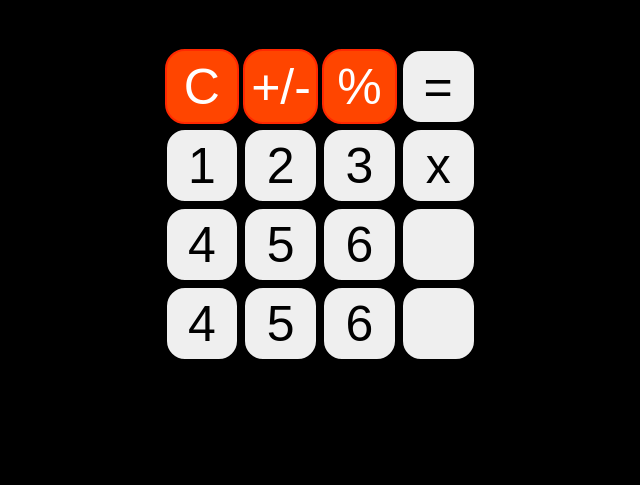
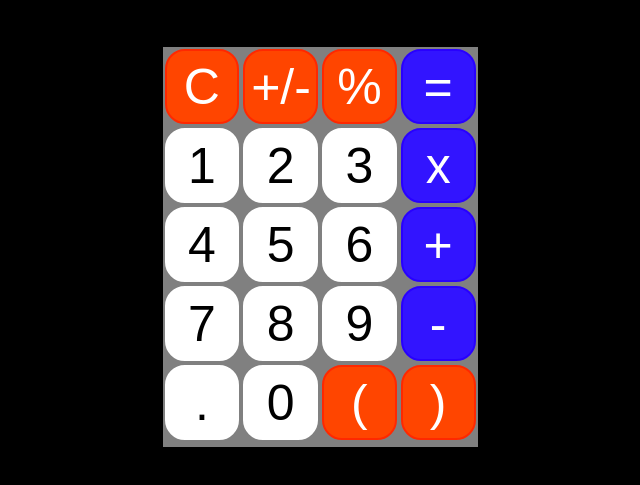
Before and after one commit to Pancho00/calculadora, a plain HTML site: page index.html in a window 1280 px wide. Shown: the part 61-546 px from the top of the page, without its empty margins (320-960 px from the left). Drawn offline with Linux system fonts and the light colour scheme.

Commit message:
Edicion de styles y modificacion de algunos botones

```diff
--- a/index.html
+++ b/index.html
@@ -16,25 +16,31 @@
             <input class="button naranjo" type="button" value="C">
             <input class="button naranjo" type="button" value="+/-">
             <input class="button naranjo" type="button" value="%">
-            <input class="button" type="button" value="=">
+            <input class="button azul" type="button" value="=">
         </div>
         <div class="flexbotones">
-            <input class="button" type="button" value="1">
-            <input class="button" type="button" value="2">
-            <input class="button" type="button" value="3">
-            <input class="button" type="button" value="x">
+            <input class="button blanco" type="button" value="1">
+            <input class="button blanco" type="button" value="2">
+            <input class="button blanco" type="button" value="3">
+            <input class="button azul" type="button" value="x">
         </div>
         <div class="flexbotones">
-            <input class="button" type="button" value="4">
-            <input class="button" type="button" value="5">
-            <input class="button" type="button" value="6">
-            <input class="button" type="button" value="">
+            <input class="button blanco" type="button" value="4">
+            <input class="button blanco" type="button" value="5">
+            <input class="button blanco" type="button" value="6">
+            <input class="button azul" type="button" value="+">
         </div>
         <div class="flexbotones">
-            <input class="button" type="button" value="4">
-            <input class="button" type="button" value="5">
-            <input class="button" type="button" value="6">
-            <input class="button" type="button" value="">
+            <input class="button blanco" type="button" value="7">
+            <input class="button blanco" type="button" value="8">
+            <input class="button blanco" type="button" value="9">
+            <input class="button azul" type="button" value="-">
+        </div>
+        <div class="flexbotones">
+            <input class="button blanco" type="button" value=".">
+            <input class="button blanco" type="button" value="0">
+            <input class="button naranjo" type="button" value="(">
+            <input class="button naranjo" type="button" value=")">
         </div>
     </div>
 </body>
--- a/style.css
+++ b/style.css
@@ -6,7 +6,8 @@ body{
     margin:auto;
     margin-top: 50px;
     width:315px;
-    height:700px;
+    height:400px;
+    background-color: gray;
   }
   h1{
     display: flex;
```
